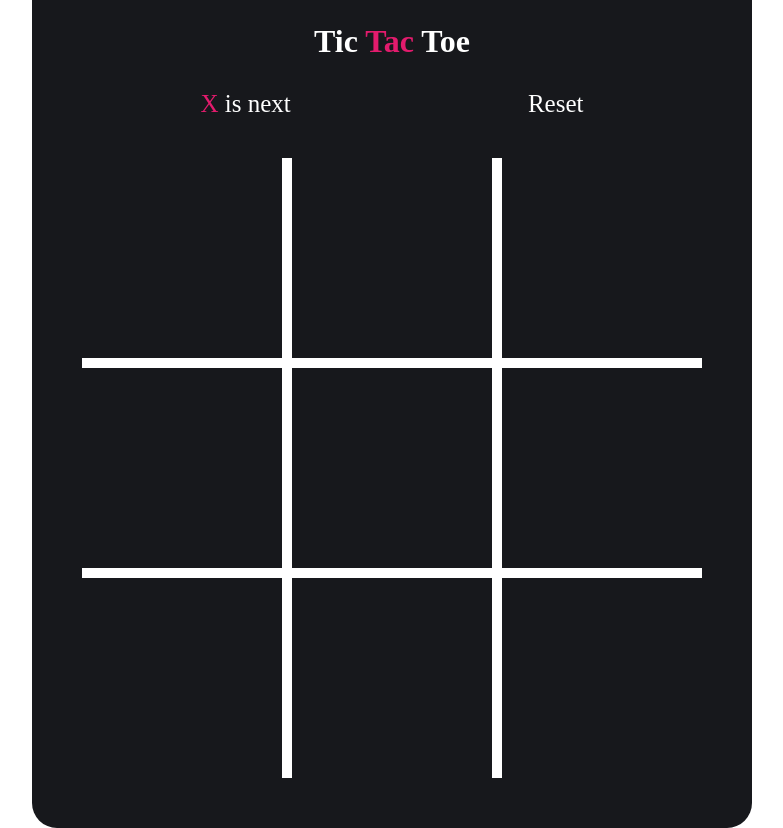
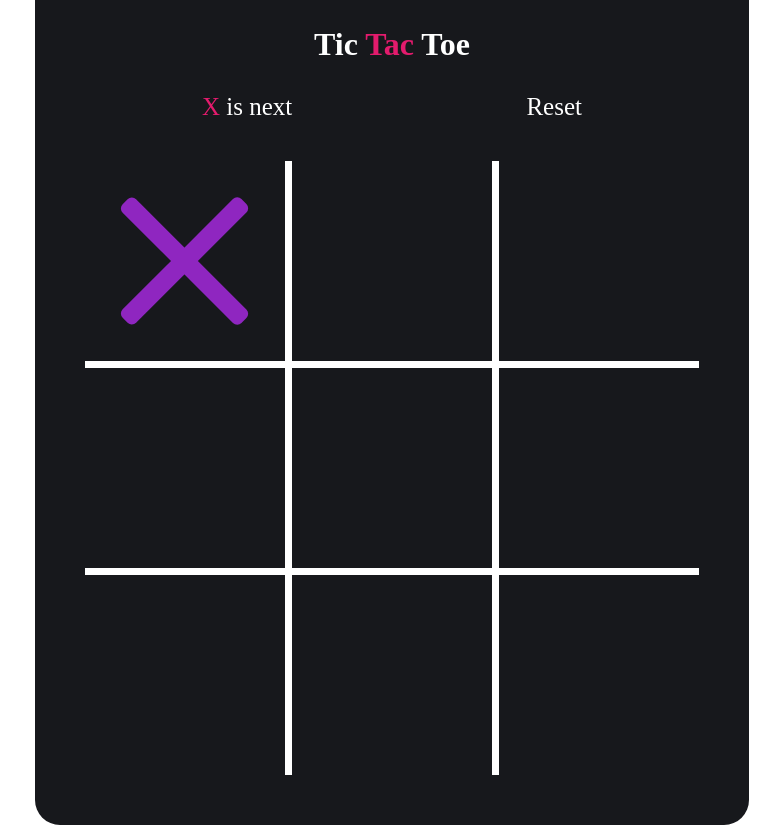
Before and after one commit to Konstantin-Bogorodskii/tic-tac-toe-pure-js, a plain HTML site: page index.html in a window 1280 px wide. Both pictures are taken after a click on the element 430 px from the left and 257 px from the top of the page. Shown: the whole page, without its empty margins (248-1031 px from the left). Drawn offline with Linux system fonts and the light colour scheme.

```diff
--- a/index.html
+++ b/index.html
@@ -11,22 +11,31 @@
     <div class="container">
       <h1 class="game-title">Tic <span class="fancy">Tac</span> Toe</h1>
       <div class="status-action">
-        <div class="status"><span class="fancy">X</span> is next</div>
+        <div class="status"><span class="fancy status-player">X</span> is next</div>
         <div class="reset">Reset</div>
       </div>
       <!-- /status-action -->
       <div class="game-grid">
-        <div class="grid-cell" data-position="tl"></div>
-        <div class="grid-cell" data-position="tm"></div>
-        <div class="grid-cell" data-position="tr"></div>
-        <div class="grid-cell" data-position="ml"></div>
-        <div class="grid-cell" data-position="mm"></div>
-        <div class="grid-cell" data-position="mr"></div>
-        <div class="grid-cell" data-position="bl"></div>
-        <div class="grid-cell" data-position="bm"></div>
-        <div class="grid-cell" data-position="br"></div>
+        <div class="grid-cell"></div>
+        <div class="grid-cell"></div>
+        <div class="grid-cell"></div>
+        <div class="grid-cell"></div>
+        <div class="grid-cell"></div>
+        <div class="grid-cell"></div>
+        <div class="grid-cell"></div>
+        <div class="grid-cell"></div>
+        <div class="grid-cell"></div>
       </div>
     </div>
     <script src="script.js"></script>
   </body>
 </html>
+<!-- data-position="1"
+data-position="2"
+data-position="3"
+data-position="4"
+data-position="5"
+data-position="6"
+data-position="7"
+data-position="8"
+data-position="9" -->
--- a/script.js
+++ b/script.js
@@ -1,26 +1,37 @@
 // Variables
-const status = document.querySelector('.status');
+const status = document.querySelector('.status-player');
 const reset = document.querySelector('.reset');
 const display = document.querySelector('.game-grid');
-const cells = document.querySelectorAll('.grid-cell');
+const cells = document.getElementsByClassName('grid-cell');
 
 // Game Settings
 let gameIsAlive = true;
-let isNextX = true;
+let xIsNext = true;
+const array = [
+  [0, 1, 2],
+  [3, 4, 5],
+  [6, 7, 8],
+  [0, 3, 6],
+  [1, 4, 7],
+  [2, 5, 8],
+  [0, 4, 8],
+  [6, 4, 2],
+];
 
-// Functions
+function checkResult() {}
 
-const resetGame = e => {
-  console.log(e);
-};
-
-const cellClick = e => {
-  const target = e.target;
-  const position = target.getAttribute('data-position');
-};
-
-// Add Event Listeners
-reset.addEventListener('click', resetGame);
-cells.forEach(element => {
-  element.addEventListener('click', cellClick);
+display.addEventListener('click', e => {
+  const target = e.target.classList;
+  if (target.contains('grid-cell')) {
+    if (target.contains('x') || target.contains('circle')) return;
+    if (xIsNext) {
+      target.add('x');
+      xIsNext = !xIsNext;
+      checkResult();
+    } else {
+      target.add('circle');
+      xIsNext = !xIsNext;
+      checkResult();
+    }
+  }
 });
--- a/style.css
+++ b/style.css
@@ -2,6 +2,10 @@
 /* rgb(97, 218, 251); - blue */
 /* #e31b6d - pink*/
 /* #08fdd8 */
+:root {
+  --cell-size: 200px;
+  --mark-size: calc(var(--cell-size) * 0.8);
+}
 
 * {
   margin: 0;
@@ -58,13 +62,54 @@
   display: grid;
   grid-template-columns: repeat(3, 1fr);
   grid-template-rows: repeat(3, 1fr);
-  grid-gap: 10px;
+  grid-gap: 7px;
   background-color: #fff;
 }
 
 .grid-cell {
+  position: relative;
+  display: flex;
+  align-items: center;
+  justify-content: center;
   cursor: pointer;
-  width: 200px;
-  height: 200px;
+  width: var(--cell-size);
+  height: var(--cell-size);
   background-color: #17181c;
 }
+
+.x::before,
+.x::after {
+  content: '';
+  position: absolute;
+  width: calc(var(--mark-size) * 0.12);
+  height: calc(var(--mark-size) * 1.05);
+  background-color: rgb(143, 38, 192);
+  border-radius: 6px;
+}
+
+.x::before {
+  transform: rotate(45deg);
+}
+
+.x::after {
+  transform: rotate(-45deg);
+}
+
+.circle::before,
+.circle::after {
+  content: '';
+  position: absolute;
+  background-color: #08fdd8;
+  border-radius: 50%;
+}
+
+.circle::before {
+  width: calc(var(--mark-size) * 0.9);
+  height: calc(var(--mark-size) * 0.9);
+}
+
+.circle::after {
+  width: calc(var(--mark-size) * 0.7);
+  height: calc(var(--mark-size) * 0.7);
+  background-color: #17181c;
+}
```
